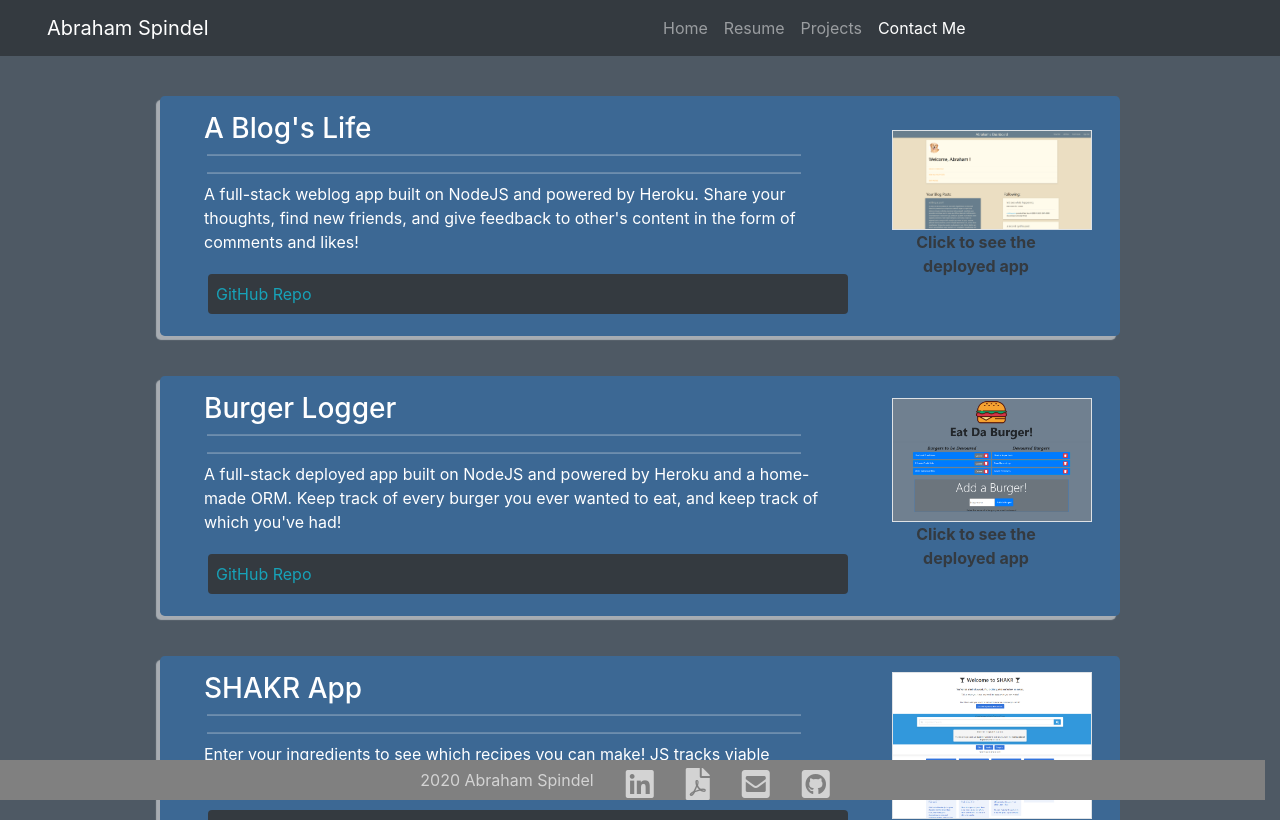
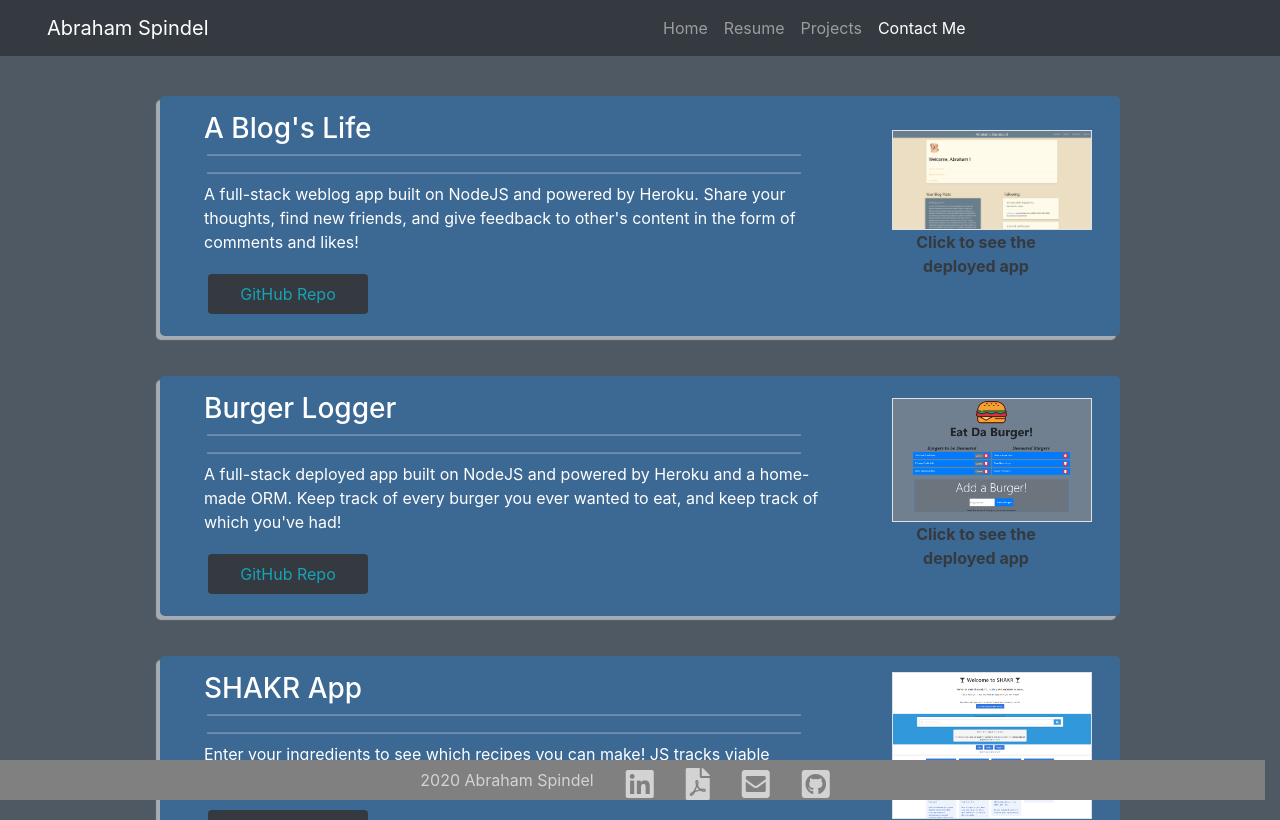
Before and after one commit to abraspin/abraspin.github.io, a React (Create React App) app: page /Projects in a window 1280 px wide. Shown: the top 820 px of the page. Built offline with nearby package versions, Linux system fonts and the light colour scheme.

Commit message:
fix github project component repo button width

```diff
--- a/src/Components/ProjectListing/index.js
+++ b/src/Components/ProjectListing/index.js
@@ -28,7 +28,10 @@ function ProjectListing({ project }) {
         </div>
         <div className="row ">
           <a className="github-link" target=" _blank" href={project.gitHubLink}>
-            <div className="text-info rounded bg-dark  p-2 m-1"> GitHub Repo </div>
+            <div style={{ width: "10rem", textAlign: "center" }} className="text-info rounded bg-dark  p-2 m-1">
+              {" "}
+              GitHub Repo{" "}
+            </div>
           </a>
         </div>
       </div>
--- a/src/Components/ProjectListing/style.css
+++ b/src/Components/ProjectListing/style.css
@@ -41,7 +41,8 @@
     }
 
     .github-link {
-      margin: 0 auto
+      margin: 0 auto;
+
     }
   }
 
```
